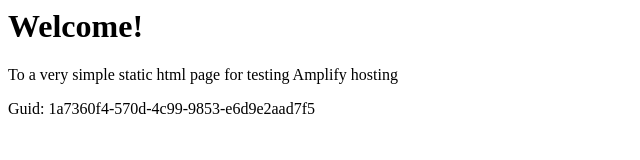
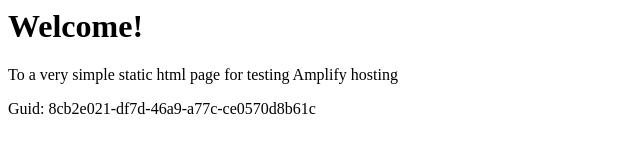
Before and after one commit to aws-aemilia-lhr/Github-PR-Commit-Integration-Test-DoNotTouch-GitHubWebhookPushCanaryTest-v1-prod-eu-west-2, a website: page src/index.html in a window 1280 px wide. Shown: the full height of the page, 0-640 px from the left. Drawn offline with Linux system fonts and the light colour scheme.

Commit message:
commit from integ tests

```diff
--- a/src/index.html
+++ b/src/index.html
@@ -12,6 +12,6 @@
 <body>
     <h1>Welcome!</h1>
     <p>To a very simple static html page for testing Amplify hosting</p>
-    <p>Guid: 1a7360f4-570d-4c99-9853-e6d9e2aad7f5</p></body>
+    <p>Guid: 8cb2e021-df7d-46a9-a77c-ce0570d8b61c</p></body>
 
 </html>
```
